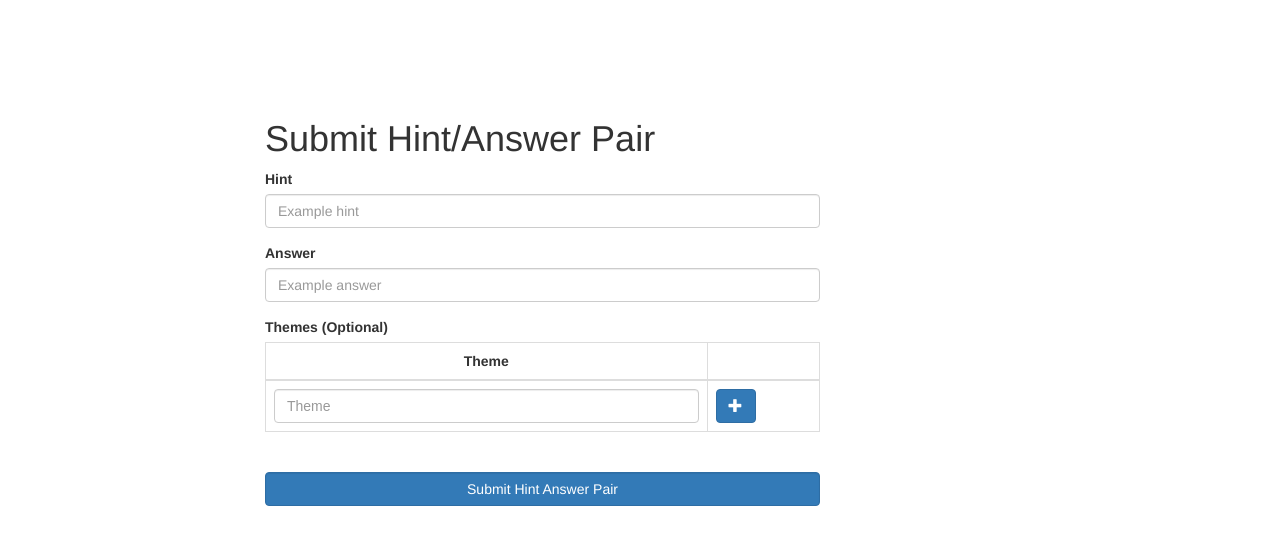
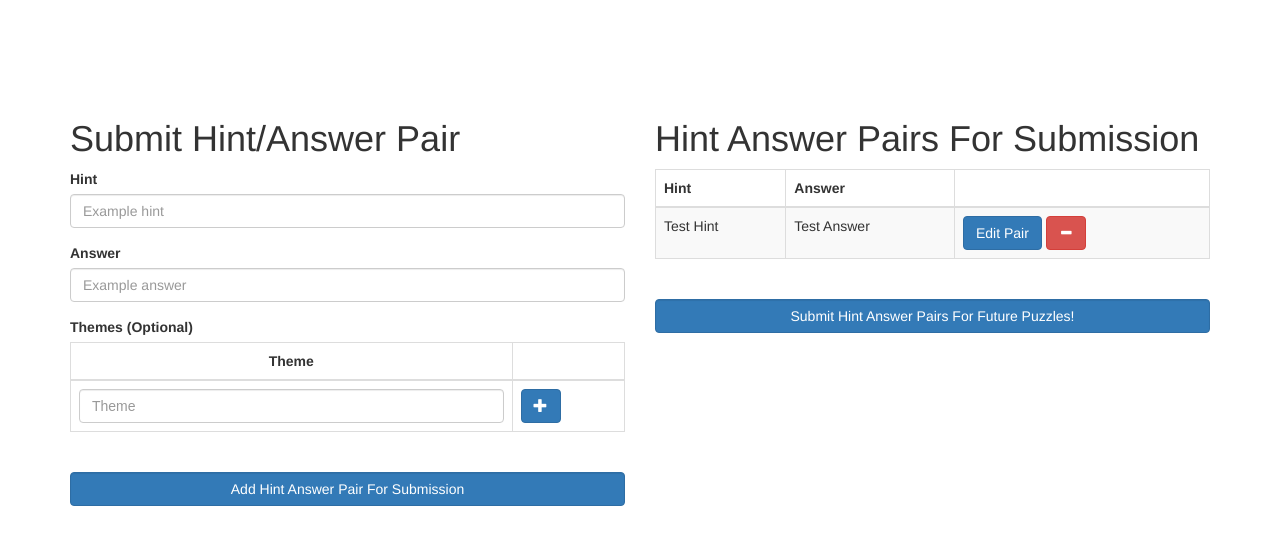
Before and after one commit to A-star-vengers/xword, a Flask app: page /submit_pair in a window 1280 px wide. Shown: the part 51-596 px from the top of the page. Run offline with Flask 2, Linux system fonts and the light colour scheme; the visitor is signed in with stand-in values (Sample User, id 1); some libraries are stand-ins or nearby versions.

Commit message:
Some front end work towards batch submissions on submit hint/answer pair page.

```diff
--- a/app/static/js/submit_hint.js
+++ b/app/static/js/submit_hint.js
@@ -1,5 +1,7 @@
 $(function()
 {
+    var saved_hints = [];
+
     $(document).on('click', '.btn-add', function(e)
     {
         e.preventDefault();
@@ -24,6 +26,139 @@ $(function()
     on('click', '.btn-remove', function(e)
     {
         $(this).parents('tr').remove();
+    })
+    .on('click', '#pair-addition', function(e)
+    {
+        e.preventDefault();
+
+        var hPairInfo = $(this).parents().find('#pair-form');
+
+        var hint = hPairInfo.find('#hint').val();
+
+        var answer = hPairInfo.find('#answer').val();
+
+        if (hint == "" || answer == "")
+        {
+            console.log("No information to add for submission.");
+            return;
+        }
+
+        var themeBody = hPairInfo.find('tbody');
+
+        var themes = jQuery.map(themeBody.find('input'),
+                        function(n, i)
+                        {
+                            if (n.value != "" && n.value != undefined)
+                                return n.value;
+                        });
+
+        saved_hints.push({
+                                "hint" : hint,
+                                "answer" : answer,
+                                "themes" : themes
+                         }
+                        );
+
+        var saved_hint = {
+                            "hint" : hint,
+                            "answer" : answer,
+                            "themes" : themes
+                         };
+
+        console.log("Saved hints");
+
+        for (var i = 0; i < saved_hints.length; i++)
+            console.log(saved_hints[i]);
+
+        var sTable= $('.for-submission').find('tbody');
+
+        sTable.append(
+            '<tr>' +
+                '<td>' + hint + "</td>" +
+                '<td>' + answer + "</td>" +
+                '<td>' +
+                    '<button type="button" class="btn btn-primary edit-pair">Edit Pair</button>' +
+                    '<a href="javascript:;" class="btn btn-danger btn-primary btn-remove">' +
+                        '<span class="glyphicon glyphicon-minus"></span>' +
+                    '</a>' +
+                '</td>' +
+            '</tr>'
+        );
+
+        var lastEntry = sTable.find('tr').last();
+
+        lastEntry[0].saved_hint = saved_hint;
+
+        //Clear hint/answer pair input form to allow for another hint/answer pair
+        hPairInfo.find('#hint')[0].value = "";
+        hPairInfo.find('#answer')[0].value = "";
+
+        hPairInfo.find('tbody').empty();
+
+        hPairInfo.find('tbody').append(
+                '<tr>' +
+                  '<td>' +
+                    '<div class="ui-widget">' +
+                        '<input type="text" name=\'theme1\' placeholder=\'Theme\' class="form-control theme-input"/>' +
+                    '</div>' +
+                  '</td>' +
+                  '<td>' +
+                    '<a href="javascript:;" class="btn btn-small btn-primary btn-add">' +
+                        '<span class="glyphicon glyphicon-plus"></span>' +
+                    '</a>' +
+                  '</td>' +
+                '</tr>'
+        );
+    })
+    .on('click', '.edit-pair', function(e)
+    {
+        e.preventDefault();
+
+        trElem = $(this).parents()[1];
+
+        var savedHint = trElem.saved_hint["hint"];
+
+        console.log("Saved Hint: " + savedHint);
+
+        var savedAnswer = trElem.saved_hint["answer"];
+
+        console.log("Saved Answer: " + savedAnswer);
+
+        var savedThemes = trElem.saved_hint["themes"];
+
+        console.log("Themes: " + savedThemes);
+
+        var hPairInfo = $(this).parents().find('#pair-form');
+
+        //Restore field information
+        hPairInfo.find('#hint')[0].value = savedHint;
+
+        hPairInfo.find('#answer')[0].value = savedAnswer;
+
+        hPairInfo.find('tbody').empty();
+
+        for (var i = 0; i < savedThemes.length; i++)
+        {
+            hPairInfo.find('tbody').append(
+                '<tr>' +
+                  '<td>' +
+                    '<div class="ui-widget">' +
+                        '<input type="text" name=\'theme1\' placeholder=\'Theme\' class="form-control theme-input"/>' +
+                    '</div>' +
+                  '</td>' +
+                  '<td>' +
+                    '<a href="javascript:;" class="btn btn-small btn-primary btn-add">' +
+                        '<span class="glyphicon glyphicon-plus"></span>' +
+                    '</a>' +
+                  '</td>' +
+                '</tr>'
+            );
+
+            console.log("Saved Themes: " + savedThemes[i]);
+            hPairInfo.find('tbody').last().find('input')[0].value = savedThemes[i];
+        }
+
+
     })
     .on('keyup', '.theme-input', function(e)
     {
--- a/app/templates/submit.html
+++ b/app/templates/submit.html
@@ -2,9 +2,10 @@
 {% block mainbody %}
 <div class="container">
     <div class="row">
-        <div class="col-md-6 col-md-offset-2">
+        <div class="col-md-6">
             <h1>Submit Hint/Answer Pair</h1>
-            <form id="pair-form" action="/submit_pair" method="post" role="form">
+            <!--<form id="pair-form" action="/submit_pair" method="post" role="form">-->
+            <form id="pair-form" role="form">
                   <div class="form-group">
                     <label for="hint">Hint</label>
                     <input type="text" class="form-control" id="hint" name="hint" placeholder="Example hint">
@@ -52,11 +53,38 @@
                   <br>
                   <div class="form-group">
                     <input type="hidden" name="csrf_token" value="{{ csrf_token() }}" />
-                    <input type="submit" name="pair-submit" id="pair-submit" tabindex="4" class="form-control btn btn-primary" value="Submit Hint Answer Pair">
+                    <input type="submit" name="pair-addition" id="pair-addition" tabindex="4" class="form-control btn btn-primary" value="Add Hint Answer Pair For Submission">
                   </div>
             </form>
+       </div>
+       <div class="col-md-6">
+           <h1>Hint Answer Pairs For Submission</h1>
+           <div class="widget stacked widget-table action-table">
+               <div class="widget-content">
+                   <table class="table table-striped table-bordered for-submission">
+                       <thead>
+                           <tr>
+                               <th>Hint</th>
+                               <th>Answer</th>
+                               <th class="td-actions"></th>
+                           </tr>
+                       </thead>
+                       <tbody>
+                            <td>Test Hint</td>
+                            <td>Test Answer</td>
+                            <td>
+                                <button type="button" class="btn btn-primary edit-pair">Edit Pair</button>
+                                <a href="javascript:;" class="btn btn-danger btn-primary btn-remove">
+                                    <span class="glyphicon glyphicon-minus"></span>
+                                </a>
+                            </td>
+                       </tbody>
+                    </table>
+                    <br>
+                    <input type="submit" name="submit_pairs" id="submit_pairs" class="form-control btn btn-primary" value="Submit Hint Answer Pairs For Future Puzzles!">
+                </div>
+            </div>
         </div>
-    </div>
 </div>
 {% endblock %}
 {% block jsinclude %}
```
